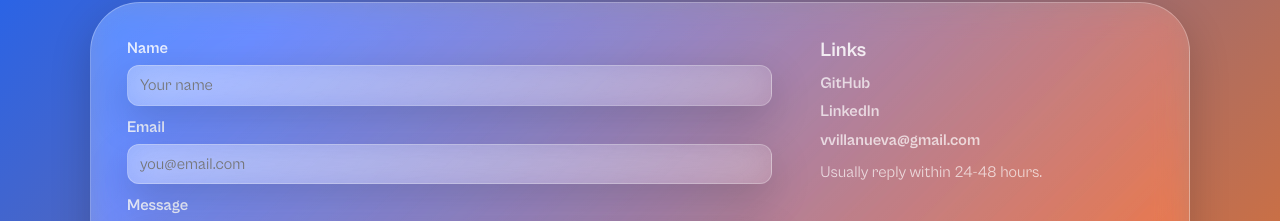
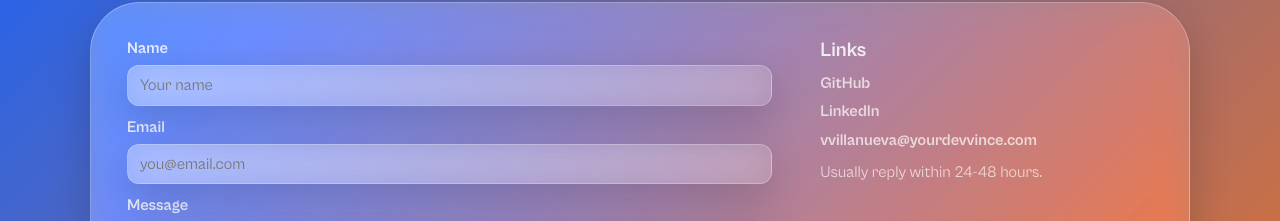
Before and after one commit to YourDevVince/portfolio-react, a React (Vite) app: page / in a window 1280 px wide. Shown: the part 1699-1920 px from the top of the page. Built offline with nearby package versions, Linux system fonts and the light colour scheme.

Commit message:
fix: updated email on contact

```diff
--- a/package.json
+++ b/package.json
@@ -9,7 +9,7 @@
     "lint": "eslint .",
     "preview": "vite preview",
     "build:gh": "cross-env VITE_DEPLOY_BASE=/portfolio-react/ vite build",
-    "deploy": "npm run build:gh && gh-pages -d dist -t"
+    "deploy": "npm run build:gh && gh-pages -d dist"
   },
   "dependencies": {
     "@formspree/react": "^3.0.0",
--- a/src/components/Contact/Contact.tsx
+++ b/src/components/Contact/Contact.tsx
@@ -192,7 +192,7 @@ export default function Contact() {
 
               <a
                 className='contact__button'
-                href='mailto:vvillanueva@gmail.com'
+                href='mailto:vvillanueva@yourdevvince.com'
               >
                 Email me instead
               </a>
@@ -224,8 +224,11 @@ export default function Contact() {
                 </a>
               </li>
               <li className='contact__links-item'>
-                <a className='contact__link' href='mailto:you@email.com'>
-                  vvillanueva@gmail.com
+                <a
+                  className='contact__link'
+                  href='mailto:vvillanueva@yourdevvince.com'
+                >
+                  vvillanueva@yourdevvince.com
                 </a>
               </li>
             </ul>
```
